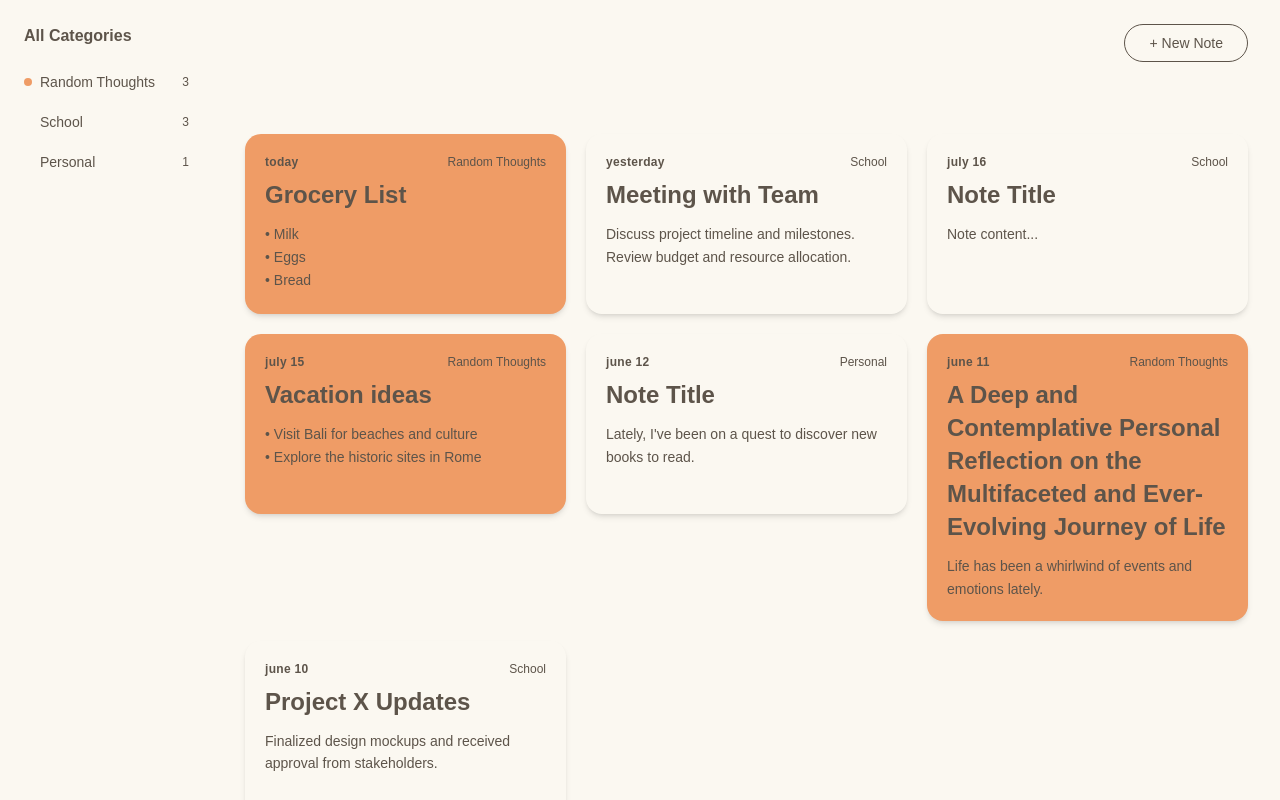
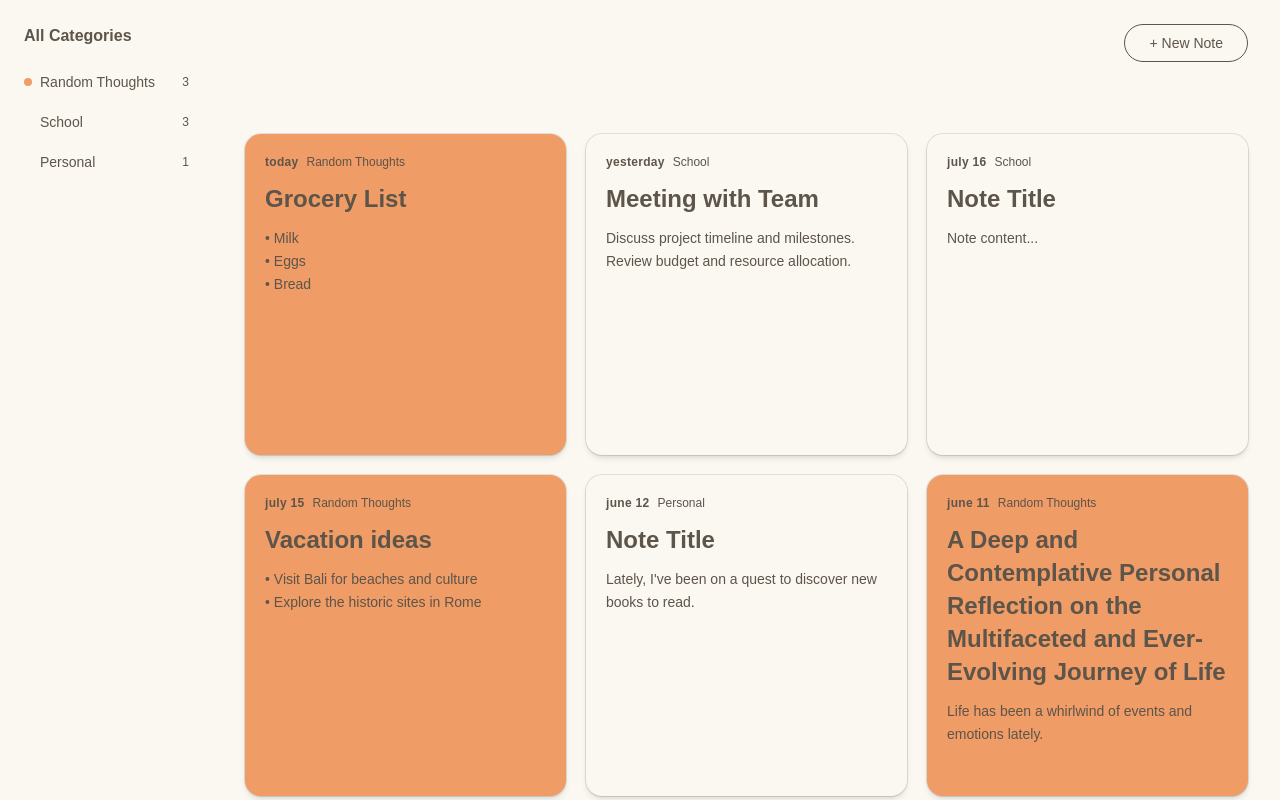
Before and after one commit to rapharen/turboai, a Next.js app in the folder frontend/: page /notes in a window 1280 px wide. Shown: the top 800 px of the page. Built offline with nearby package versions, Linux system fonts and the light colour scheme.

Commit message:
chore: wip

```diff
--- a/frontend/src/components/NoteCard.tsx
+++ b/frontend/src/components/NoteCard.tsx
@@ -12,10 +12,10 @@ const NoteCard: React.FC<NoteCardProps> = ({note}) => {
 
     return (
         <div
-            className="rounded-2xl min-h-[180px] p-5 shadow-md flex flex-col cursor-pointer transition-shadow hover:shadow-lg"
+            className="rounded-2xl p-5 aspect-square shadow-md ring-1 ring-black/10 flex flex-col cursor-pointer transition-shadow hover:shadow-lg"
             style={{backgroundColor: `var(${colorVar})`}}
         >
-            <div className="flex justify-between items-start text-xs text-[--color-foreground]/90 mb-2">
+            <div className="flex items-center gap-2 text-xs text-[--color-foreground]/90 mb-3">
                 <span className="lowercase font-semibold tracking-wide">{note.date}</span>
                 <span className="font-medium">{note.category.name}</span>
             </div>
```
